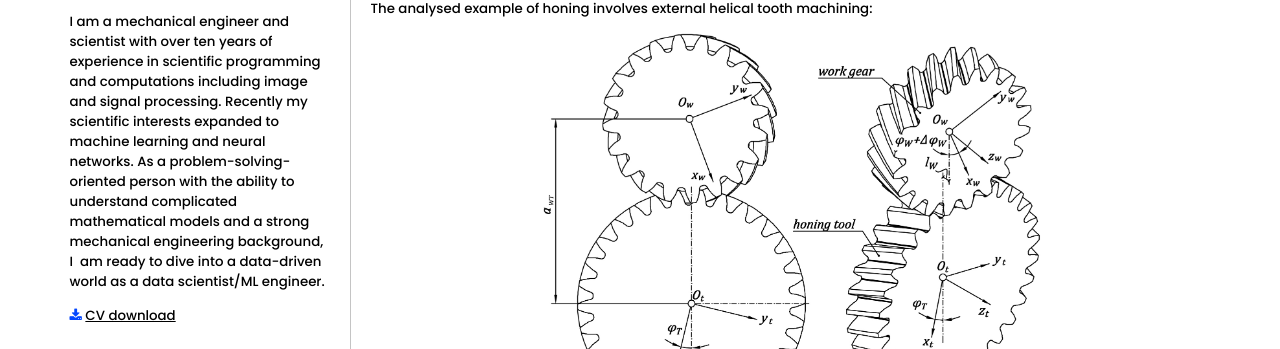
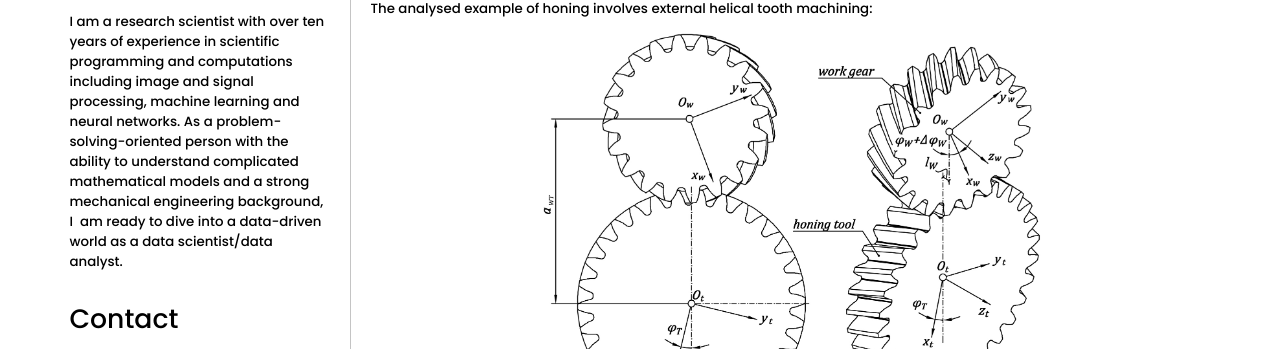
Before and after one commit to mbatsch/portfolio, a plain HTML site: page honing.html in a window 1280 px wide. Shown: the part 514-863 px from the top of the page. Drawn offline with Linux system fonts and the light colour scheme; some icons are missing.

Commit message:
new about me, remove cv link

```diff
--- a/honing.html
+++ b/honing.html
@@ -47,15 +47,8 @@
 
                 <!--<info class="info"></info>-->
 
-                <p style="text-align: left;">I am a mechanical engineer and scientist with over ten years of experience
-                    in scientific programming and computations including image and signal processing. Recently my
-                    scientific interests expanded to machine learning and neural networks. As a problem-solving-oriented
-                    person with the ability to understand complicated mathematical models and a strong mechanical
-                    engineering background, I&nbsp am ready to dive into a data-driven world as a data scientist/ML
-                    engineer.</p>
-                <li><i class="fa fa-download" style="color: #0447ff;"></i>&nbsp<a href="CV_Michal_Batsch.pdf"
-                                                                                  target="_blank">CV download</a>
-                </li>
+                <p style="text-align: left;">I am a research scientist with over ten years of experience in scientific programming and computations including image and signal processing, machine learning and neural networks. As a problem-solving-oriented person with the ability to understand complicated mathematical models and a strong mechanical engineering background, I&nbsp am ready to dive into a data-driven world as a data scientist/data analyst.</p>
+
                 <h3>Contact</h3>
                 <li><i class="fa fa-linkedin-square" style="color: #0447ff;"></i>&nbsp<a
                         href="https://www.linkedin.com/in/michal-batsch">LinkedIn</a>
```
Also changed, not shown: autoencoder.html (+2 -8 lines), index.html (+2 -9 lines), roundness.html (+2 -9 lines), scara.html (+2 -9 lines), sofa.html (+2 -9 lines), vibrations.html (+2 -9 lines), 1 other file.
